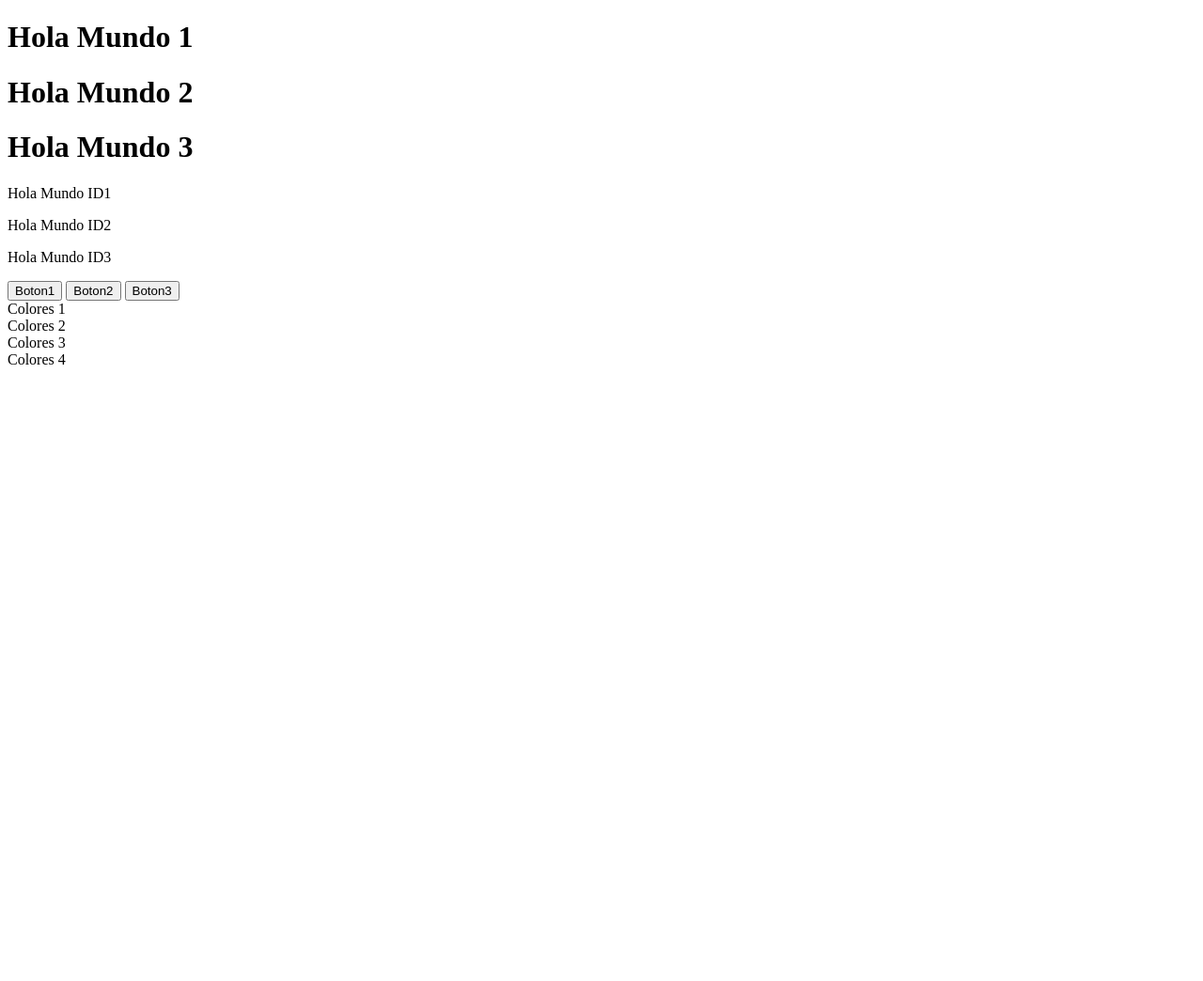
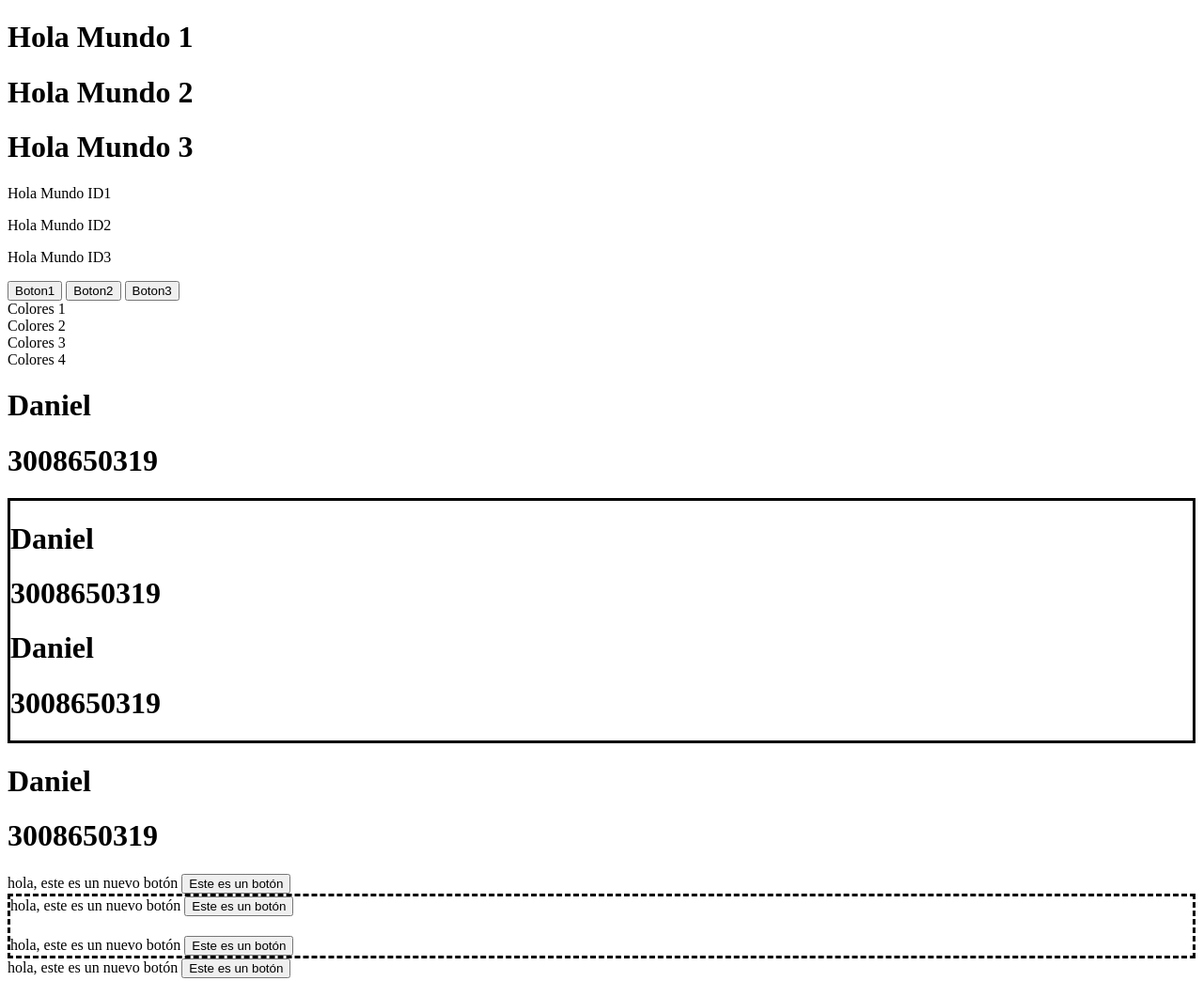
Before and after one commit to danielos35/Clases, a plain HTML site: page 9 Dom/index.html in a window 1280 px wide. Shown: the whole page at 94% size. Before the commit the page ends 800 px from the top, so only its background shows below. Drawn offline with Linux system fonts and the light colour scheme.

Commit message:
Crear, seleccionar y eliminar elementos

```diff
--- a/9 Dom/2_seleccionar_crear_eliminar.js
+++ b/9 Dom/2_seleccionar_crear_eliminar.js
@@ -24,7 +24,111 @@
     // 7. Obtener elemento por clase
     console.log(document.getElementsByClassName('holaMundo'));
 
-// .......CREAR Y SELECCIONAR ELEMENTOS
 
-    // 1. document.element.insertAdjacentHTML(position, text)
-    document.element
+// ..................CREAR ELEMENTOS.................................................
+
+    // 1. document.element.insertAdjacentHTML(position, text)..........................................................
+
+        // a. Crear una variable con los datos
+        let nombres = 'Daniel';
+        let telefono = 3008650319;
+        let datosParaHtml =
+        `<div>
+            <h1>${nombres}</h1>
+            <h1>${telefono}</h1>
+        </div>`
+
+
+        // b. Obtener el selector del contenedor que se vaya a usar
+        let contenedor = document.querySelector('.contenedor');
+        console.log(contenedor);
+
+        // c. utilizamos el metodo insertAdjacentHTML sobre el selector
+            // Argumentos
+
+            /*
+            Parameters
+                1. position......................
+                A string representing the position relative to the element. Must be one of the following strings:
+
+                    "beforebegin"
+                    Before the element. Only valid if the element is in the DOM tree and has a parent element.
+
+                    "afterbegin"
+                    Just inside the element, before its first child.
+
+                    "beforeend":
+                    Just inside the element, after its last child.
+
+                    "afterend"
+                    After the element. Only valid if the element is in the DOM tree and has a parent element.
+
+
+                        <!-- beforebegin -->
+                        <p>
+                            <!-- afterbegin -->
+                            foo
+                            <!-- beforeend -->
+                        </p>
+                        <!-- afterend -->
+
+                2. text........................................................................
+                    The string to be parsed as HTML or XML and inserted into the tree.
+
+
+            */
+
+            contenedor.insertAdjacentHTML("beforebegin",datosParaHtml)
+            contenedor.insertAdjacentHTML("afterbegin",datosParaHtml)
+            contenedor.insertAdjacentHTML("beforeend",datosParaHtml)
+            contenedor.insertAdjacentHTML("afterend",datosParaHtml)
+
+
+    // 2 document.createElement(etiqueta)
+
+        // a. Crear una nueva etiqueta
+            const elemento = document.createElement('div')
+
+        // b. Agregarle clases
+            elemento.classList.add('claseJS')
+
+        // c. Agregar SOLO texto a la etiqueta 1
+            // elemento.textContent = "Esta es una nueva etiqueta"
+
+        // d. Agregar contenido y etiquetas
+            elemento.innerHTML = `hola, este es un nuevo botón <button class="ejemplo">Este es un botón</button>`
+
+
+        // e. Traemos el contenedor que lo va a contener
+            const contenedorDos = document.querySelector('.contenedorDos')
+
+        // f. Y lo añadimos a ese contenedor con el metodo prepend (Como hijo primer hijo del elemento)
+            contenedorDos.prepend(elemento)
+
+        // g Y con append lo añadlimos como último hijo
+            contenedorDos.append(elemento)
+
+
+        // h. De esta manera (con prepend, append, before y after) solo se puede insertar el elemento una sola vez a no ser de (ver siguiente letra)
+
+        // i. En caso de quere insertarlo en varios lugares debemos de generar una variable con una copia del elemento
+            contenedorDos.prepend(elemento.cloneNode(true))
+
+        // j. Con before lo añadimos antes del encabezado
+            contenedorDos.before(elemento.cloneNode(true))
+
+
+        // j. Con after lo añadimos despues del encabezado
+            contenedorDos.after(elemento.cloneNode(true))
+
+// ....................ELIMINAR ELEMENTOS...........................................
+
+    // a. se utiliza el metodo remove
+        // document.querySelector('.ejemplo').addEventListener('click', function(){
+        //     elemento.remove()
+        // })
+
+    // b. La segunda opción es mediante parentElement.removeChild(elementoAEliminar)
+        document.querySelector('.ejemplo').addEventListener('click', function(){
+            elemento.parentElement.removeChild(elemento)
+        })
--- a/9 Dom/index.html
+++ b/9 Dom/index.html
@@ -28,6 +28,22 @@
     <div class="holaMundo">Colores 2</div>
     <div class="holaMundo">Colores 3</div>
     <div class="holaMundo">Colores 4</div>
+
+<!-- Creación -->
+    <div class="contenedor" style="border-style:solid;">
+        <div>
+            <h1></h1>
+        </div>
+    </div>
+
+
+<!-- Creación dos -->
+    <div class="contenedorDos" style="border-style:dashed;">
+        <div>
+            <h1></h1>
+        </div>
+    </div>
+
 </body>
 <script src="./2_seleccionar_crear_eliminar.js"></script>
 </html>
```
Also changed, not shown: 9 Dom/crearElemententos.html (added).
